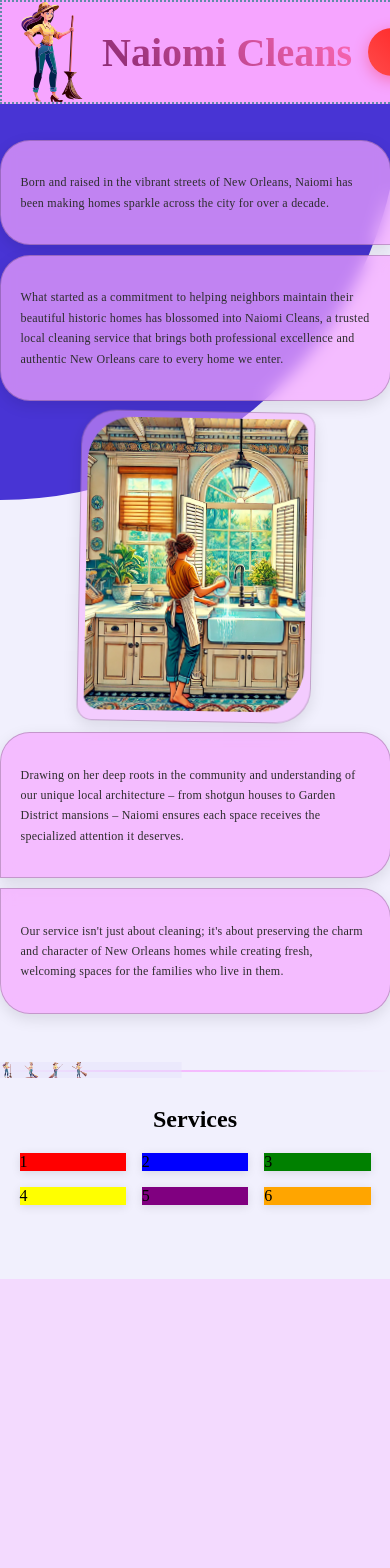
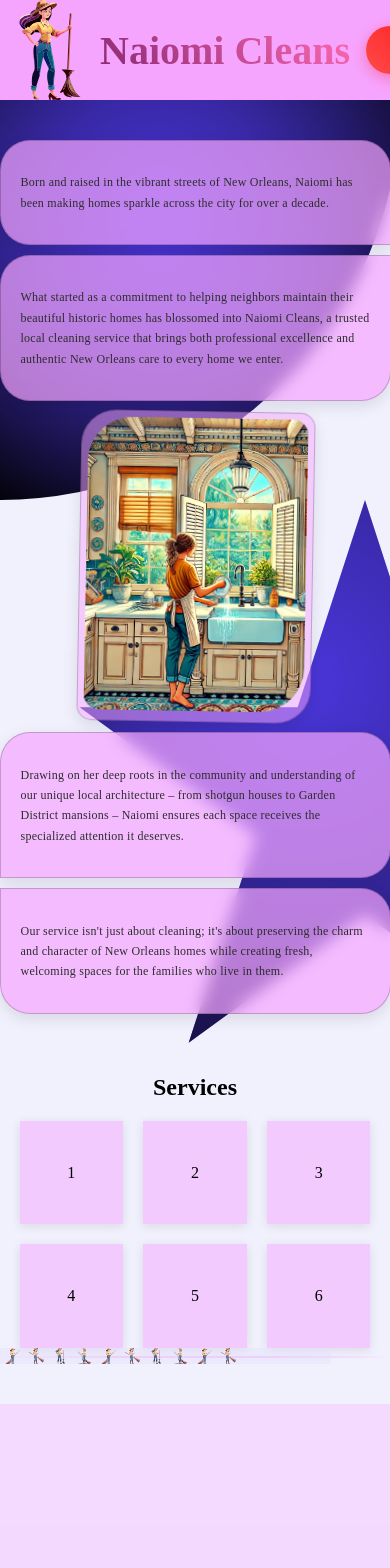
Before and after one commit to tweezerchef/cleaning, a Next.js app: page / in a window 390 px wide. Shown: the top 1568 px of the page. Built offline with nearby package versions, Linux system fonts and the light colour scheme.

Commit message:
box's in services responsive now

```diff
--- a/app/components/AboutDivider.tsx
+++ b/app/components/AboutDivider.tsx
@@ -14,8 +14,8 @@ const AboutDivider = () => {
 
   const xRange = useTransform(
     scrollYProgress,
-    [0, 0.3, 0.7, 1],
-    ["-600%", "-300%", "-150%", "0%"]
+    [0, 0.1, 0.2, 0.5, 0.6],
+    ["-600%", "-200%", "-100%", "-50%", "0%"]
   );
 
   const x = useSpring(xRange, {
--- a/app/components/css/AboutDivider.module.css
+++ b/app/components/css/AboutDivider.module.css
@@ -1,6 +1,5 @@
 .dividerContainer {
     width: 100%;
-    padding: 0.5rem 0;
     position: relative;
     overflow: hidden;
   }
--- a/app/components/css/Header.module.css
+++ b/app/components/css/Header.module.css
@@ -8,7 +8,6 @@
   display: flex;
   align-items: center;
   justify-content: space-between;
-  border: 2px dotted rgb(96 139 168);
   background-color: rgb(246, 165, 255);
 }
 
--- a/app/components/css/Services.module.css
+++ b/app/components/css/Services.module.css
@@ -1,12 +1,21 @@
 .container {
   display: grid;
   width: 90%;
-  grid-template-columns: 1fr 1fr 1fr;
-  grid-template-rows: 1fr 1fr 1fr;
-  gap: 1rem;
+  grid-template-columns: repeat(3, 1fr);
+  grid-template-rows: repeat(2, 1fr);
+  justify-content: center;
+  align-items: center;
+  max-width: 1000px;
+  gap: 20px;
 }
 .container > div {
+  background-color: rgba(246, 165, 255, 0.5);
   box-shadow: 0 2px 10px 0 rgba(0, 0, 0, 0.1);
+  width: 100%;
+  aspect-ratio: 1;
+  display: flex;
+  justify-content: center;
+  align-items: center;
 }
 .box1 {
   background-color: red;
--- a/app/css/page.module.css
+++ b/app/css/page.module.css
@@ -8,6 +8,7 @@
   overflow-x: hidden;
   background-color: transparent;
   width: 100%;
+
   left: 0;
 }
 
@@ -21,8 +22,35 @@
   height: 400px;
   border-radius: 0 0 400px 0;
   background-color: #4834d4;
+  background:
+  radial-gradient(circle at 40% 30%,#0000 4%,57%,#000 90%)
+  #4834d4;
   z-index: 0;
   transform: translateX(0);
+}
+/* HTML: <div class="star"></div> */
+.star {
+  position: absolute;
+  top: 400px;
+  right: -275px;
+  width: 600px;
+  z-index: -1;
+  aspect-ratio: 1;
+  background-color: #4834d4;
+  background:
+  radial-gradient(circle at 40% 30%,#0000 4%,57%,#000 90%)
+  #4834d4;
+
+  clip-path: polygon(
+    50% 0,
+    calc(50%*(1 + sin(.4turn))) calc(50%*(1 - cos(.4turn))),
+    calc(50%*(1 - sin(.2turn))) calc(50%*(1 - cos(.2turn))),
+    calc(50%*(1 + sin(.2turn))) calc(50%*(1 - cos(.2turn))),
+    calc(50%*(1 - sin(.4turn))) calc(50%*(1 - cos(.4turn)))
+   );
+  /* or more simple
+  clip-path: polygon(50% 0,79% 90%,2% 35%,98% 35%,21% 90%);
+   */
 }
 
 .main {
--- a/app/page.tsx
+++ b/app/page.tsx
@@ -8,10 +8,12 @@ export default function Home() {
     <div className={styles.page}>
       <div className={styles.halfCircle}></div>
       <main className={styles.main}>
+        <div className={styles.star}></div>
         <About />
-        <AboutDivider />
+
         <h2>Services</h2>
         <Services />
+        <AboutDivider />
         <MockSection />
       </main>
     </div>
```
